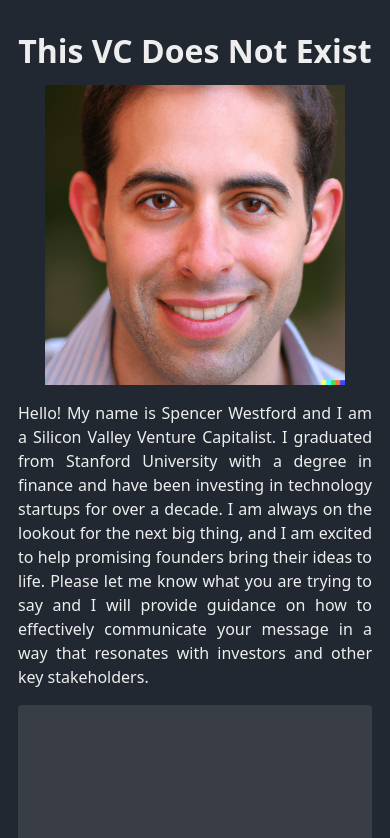
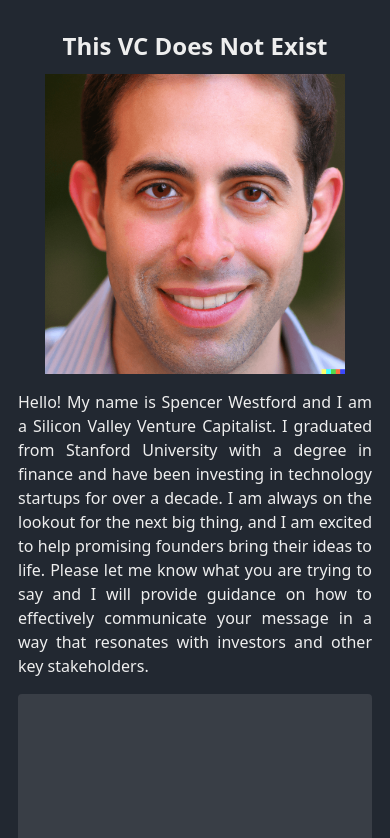
Before and after one commit to retrohacker/this-vc-does-not-exist, a website: page site/index.html in a window 390 px wide. Shown: the top 838 px of the page. Drawn offline with Linux system fonts and the light colour scheme.

Commit message:
fix on phones

```diff
--- a/site/index.html
+++ b/site/index.html
@@ -1,5 +1,6 @@
 <!DOCTYPE html>
 <head>
+  <meta name="viewport" content="width=device-width,initial-scale=1" />
   <style>
     body {
       height: 100vh;
@@ -19,6 +20,7 @@
       text-align: justify;
     }
     h1 {
+      font-size: 1.5em;
     }
     img {
       width: 300px;
```
